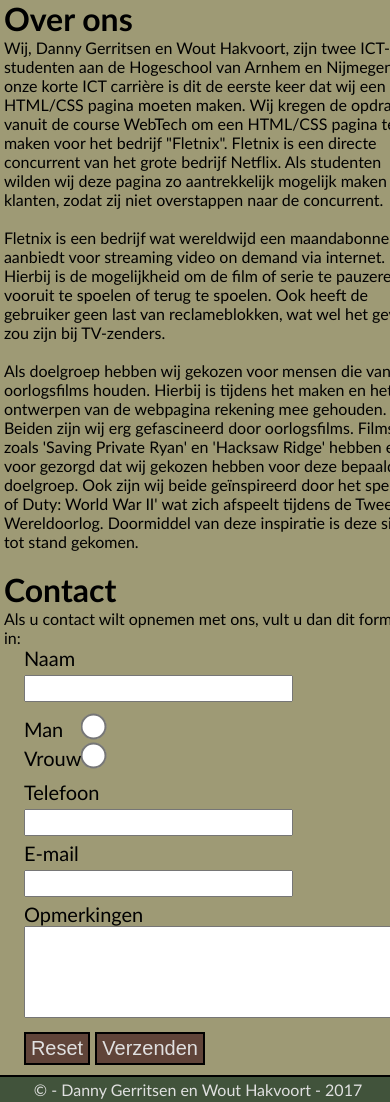
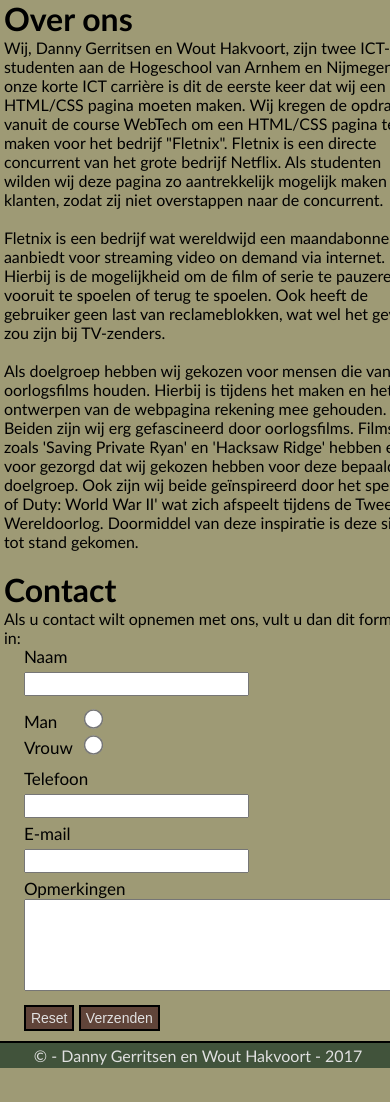
Before and after one commit to dannyger97/Fletnix, a PHP site: page /about.html in a window 390 px wide; the page is wider, and only the part inside the window is pictured. Shown: the part 91-1193 px from the top of that part. After the commit the page ends 1159 px from the top of that part, so only its background shows below. Run offline with PHP 8.4, Linux system fonts and the light colour scheme.

Commit message:
Contactformulier aanpassing mobiel + toevoeging buttons

```diff
--- a/about.html
+++ b/about.html
@@ -79,7 +79,7 @@
                 </div>
                 <div class="veld">
                     <label for="telefoon">Telefoon</label>
-                    <input type="number" name="telefoon" id="telefoon"/>
+                    <input type="tel" name="telefoon" id="telefoon" maxlength="10"/>
                 </div>
                 <div class="veld">
                     <label for="email">E-mail</label>
--- a/css/styles.css
+++ b/css/styles.css
@@ -274,7 +274,7 @@
 
     .content form {
         margin-left: 20px;
-        font-size: 20px;
+        font-size: 17px;
         width: 100%;
         margin-top: -25px;
         margin-bottom: 10px;
@@ -285,13 +285,13 @@
     }
 
     .content input {
-        font-size: 20px;
+        font-size: 17px;
         margin-top: 5px;
         margin-bottom: 5px;
     }
 
     .content input[type='radio'] {
-        transform: scale(2);
+        transform: scale(1.5);
     }
 
     .content label {
@@ -327,6 +327,6 @@
         border:2px solid black;
         color: #e0e0e0;
         padding: 3px 5px;
-        font-size:20px;
+        font-size:14px;
     }
 }
```
